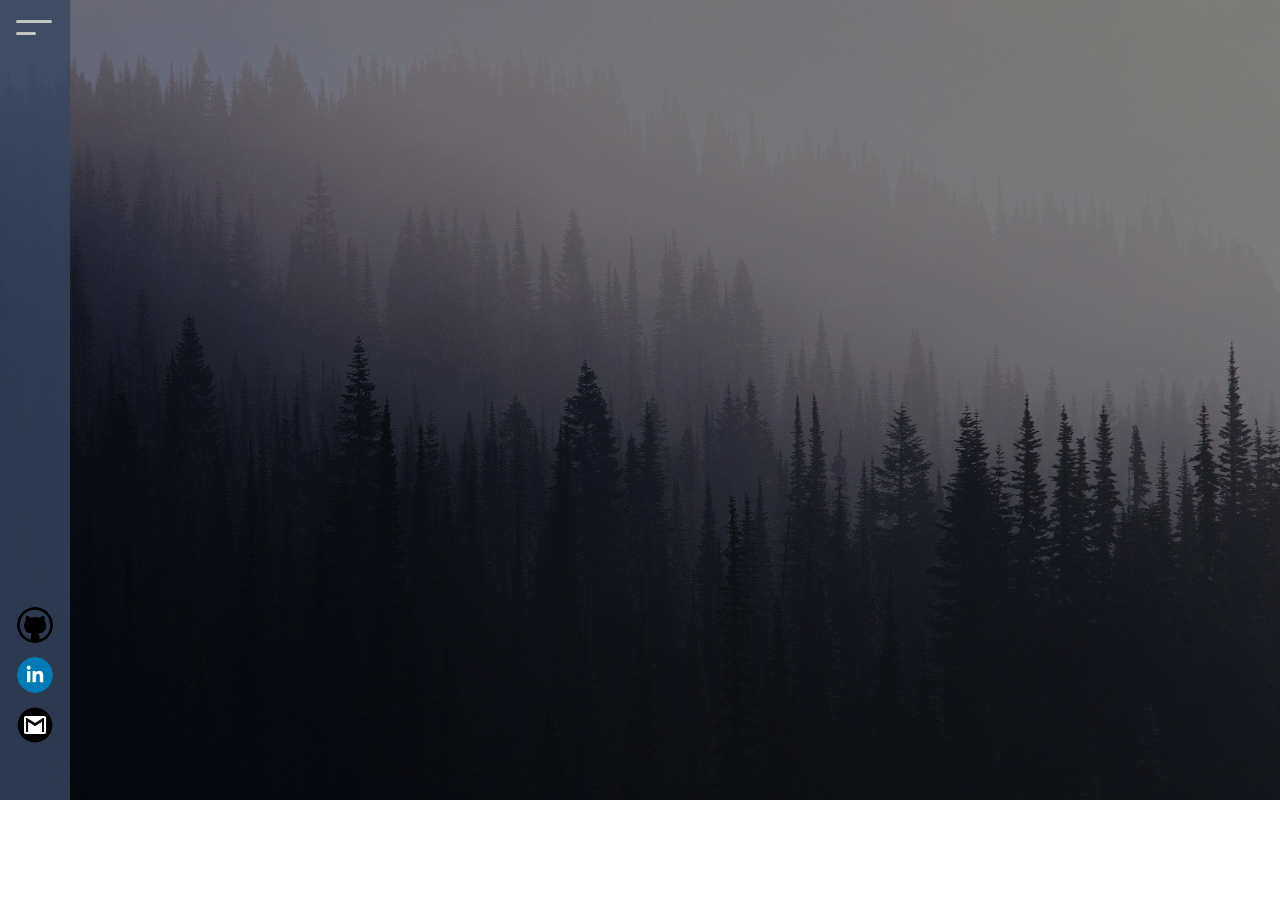
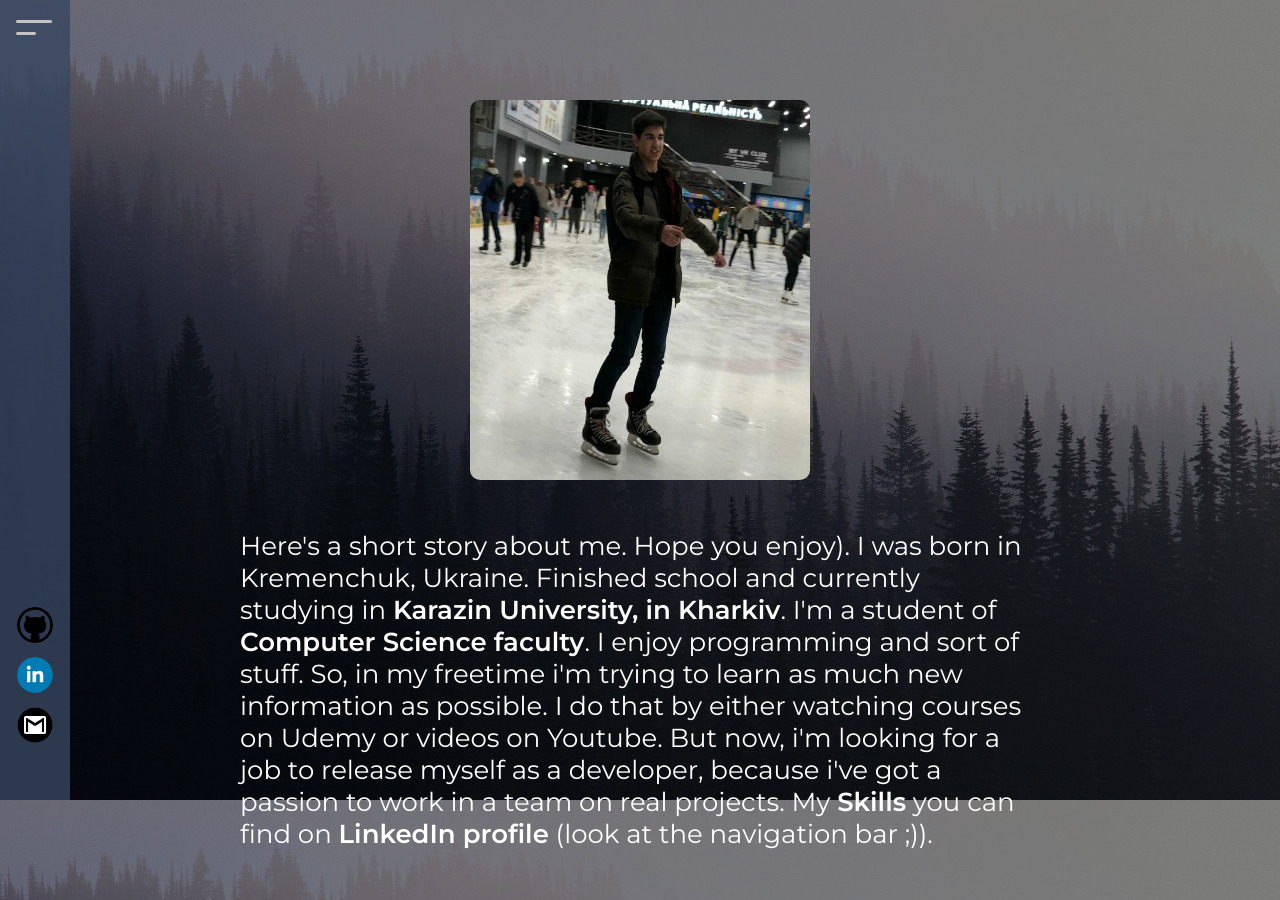
Before and after one commit to SaintUkrainian/personal-website, a React (Create React App) app: page /personal-website/about in a window 1280 px wide. Before the commit the page ends 800 px from the top, so only its background shows below. Built offline with nearby package versions, Linux system fonts and the light colour scheme.

Commit message:
naming, version changes

```diff
--- a/package.json
+++ b/package.json
@@ -1,6 +1,7 @@
 {
   "name": "personal-website-react",
-  "version": "0.1.0",
+  "version": "0.9.2",
+  "homepage": "http://saintukrainian.github.io/personal-website",
   "private": false,
   "dependencies": {
     "@testing-library/jest-dom": "^5.11.9",
@@ -18,6 +19,8 @@
   "scripts": {
     "start": "react-scripts start",
     "build": "react-scripts build",
+    "predeploy": "npm run build",
+    "deploy": "gh-pages -d build",
     "test": "react-scripts test",
     "eject": "react-scripts eject"
   },
--- a/src/components/nav/Nav.css
+++ b/src/components/nav/Nav.css
@@ -22,13 +22,14 @@
     flex-direction: column;
     justify-content: space-around;
     align-items: center;
-    height: 200px;
+    height: 300px;
     color: white;
     transition: all 0.3s ease-out;
 }
 
 .Link {
     color: white;
+    font-size: 30px;
     text-decoration: none;
     transition: all 0.3s ease-out;
 }
--- a/src/index.js
+++ b/src/index.js
@@ -7,7 +7,7 @@ import {BrowserRouter} from "react-router-dom"
 
 
 const app = (
-    <BrowserRouter basename={"personal-webpage"}>
+    <BrowserRouter basename={"personal-website"}>
         <App/>
     </BrowserRouter>
 );
--- a/src/paths/AboutSection/About.js
+++ b/src/paths/AboutSection/About.js
@@ -8,7 +8,7 @@ const aboutSection = () => {
         <div className={"AboutSection"}>
             <MyPhoto2 />
             <p>
-                I want to tell you a short story about me. Hope you enjoy).
+                Here's a short story about me. Hope you enjoy).
                 I was born in Kremenchuk, Ukraine. Finished school and currently studying in <strong>Karazin University,
                 in Kharkiv</strong>.
                     I'm a student of <strong>Computer Science faculty</strong>. I enjoy programming and sort of stuff.
```
Also changed, not shown: 1 other file (tests, documents, lock files or other folders).
